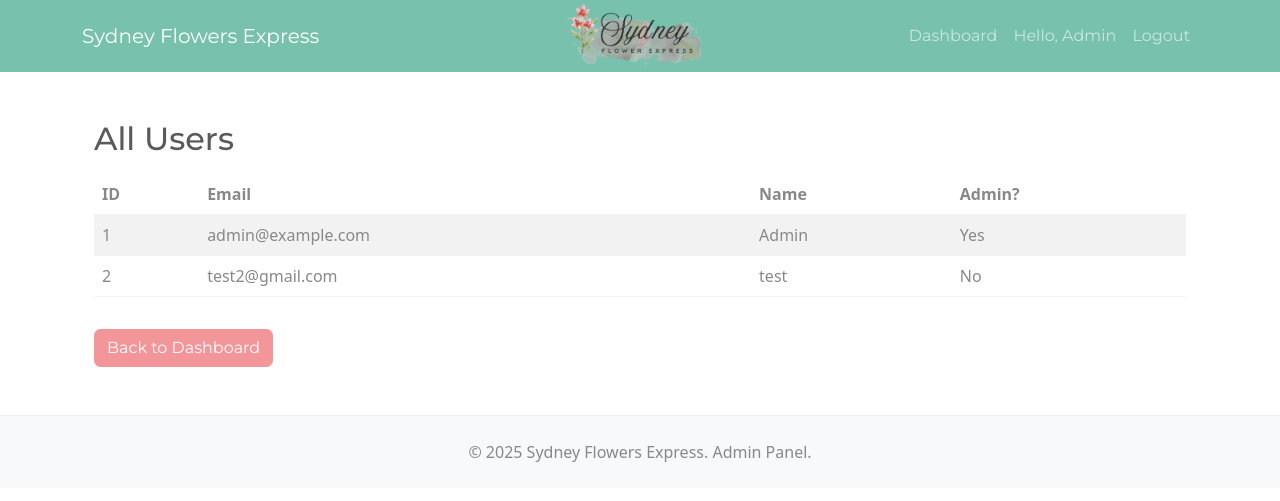
After one commit to belatedbanana/sydney-flowers-express2, a Flask app: page /admin/users in a window 1280 px wide. The commit adds this page. Shown: the top 501 px of the page. Run offline with Flask 3, Linux system fonts and the light colour scheme; a user stored in the database is signed in; some libraries are stand-ins or nearby versions.

```diff
--- a/app.py
+++ b/app.py
@@ -5,6 +5,7 @@ from functools import wraps
 from datetime import datetime
 from flask_mail import Mail, Message
 import json
+from markupsafe import escape
 
 
 app = Flask(__name__)
@@ -259,9 +260,9 @@ def customise():
     confirmation = False
 
     if request.method == 'POST':
-        flower_type = request.form.get('flowerType')
-        colour = request.form.get('colourScheme')
-        message = request.form.get('message')
+        flower_type = escape(request.form.get('flowerType'))
+        colour = escape(request.form.get('colourScheme'))
+        message = escape(request.form.get('message'))
         size = request.form.get('size')
         action = request.form.get('action')
 
@@ -298,25 +299,24 @@ def customise():
 @app.route('/admin/dashboard')
 @admin_required
 def admin_dashboard():
-    users = User.query.all()
-    checkout_orders = CheckoutOrder.query.all()
+    # Retrieve total users from the database
+    total_users = User.query.count()
 
-    total_users = len(users)
-    total_orders = len(checkout_orders)
-    total_revenue = sum(order.total_price for order in checkout_orders)
+    # Retrieve total orders from the database
+    total_orders = CheckoutOrder.query.count()
 
+    # Retrieve total revenue from the database (sum of all order totals)
+    total_revenue = db.session.query(db.func.sum(CheckoutOrder.total_price)).scalar() or 0
+
+    # Retrieve top-selling flowers using a relationship and aggregation
     from collections import Counter
-    import json
-
+    all_orders = CheckoutOrder.query.all()
     flower_counter = Counter()
-    for order in checkout_orders:
-        try:
-            items = json.loads(order.items)
-            for item in items:
-                flower_counter[item['name']] += 1
-        except:
-            continue
-
+    for order in all_orders:
+        # Assuming order.items is a JSON string or list of dicts
+        items = order.items if isinstance(order.items, list) else json.loads(order.items)
+        for item in items:
+            flower_counter[item['name']] += item.get('quantity', 1)
     top_selling = flower_counter.most_common(5)
 
     return render_template(
@@ -508,5 +508,17 @@ def reorder(bouquet_id):
     flash("Bouquet added to cart again!", "success")
     return redirect(url_for('view_cart'))
 
+@app.route('/admin/users')
+@admin_required
+def admin_users():
+    users = User.query.all()
+    return render_template('admin_users.html', users=users)
+
+@app.route('/admin/orders')
+@admin_required
+def admin_orders():
+    orders = CheckoutOrder.query.order_by(CheckoutOrder.created_at.desc()).all()
+    return render_template('admin_orders.html', orders=orders)
+
 if __name__ == '__main__':
     app.run(debug=True)
--- /dev/null
+++ b/templates/admin_users.html
@@ -0,0 +1,28 @@
+{% extends "admin_base.html" %}
+{% block title %}All Users{% endblock %}
+{% block content %}
+<div class="container mt-5">
+  <h2>All Users</h2>
+  <table class="table table-striped mt-3">
+    <thead>
+      <tr>
+        <th>ID</th>
+        <th>Email</th>
+        <th>Name</th>
+        <th>Admin?</th>
+      </tr>
+    </thead>
+    <tbody>
+      {% for user in users %}
+      <tr>
+        <td>{{ user.id }}</td>
+        <td>{{ user.email }}</td>
+        <td>{{ user.name }}</td>
+        <td>{{ "Yes" if user.is_admin else "No" }}</td>
+      </tr>
+      {% endfor %}
+    </tbody>
+  </table>
+  <a href="{{ url_for('admin_dashboard') }}" class="btn btn-secondary mt-3">Back to Dashboard</a>
+</div>
+{% endblock %}
--- a/templates/base.html
+++ b/templates/base.html
@@ -16,7 +16,7 @@
 <body>
 
     <!-- ✅ NAVBAR -->
-    <nav class="navbar navbar-expand-lg navbar-dark bg-primary">
+    <nav class="navbar navbar-expand-lg navbar-dark bg-primary" style="z-index: 1050; position: relative;">
         <div class="container position-relative w-100">
 
             <!-- 🅰️ Brand text on the left -->
```
Also changed, not shown: templates/admin_dashboard.html (+13 -7 lines), instance/users.db, sydney-flowers-express2/README.md (added), sydney-flowers-express2/app.py (added), sydney-flowers-express2/requirements.txt (added), sydney-flowers-express2/static/css/style.css (added), sydney-flowers-express2/static/js/main.js (added), sydney-flowers-express2/templates/admin_dashboard.html (added), sydney-flowers-express2/templates/cart.html (added), sydney-flowers-express2/templates/catalogue.html (added), sydney-flowers-express2/templates/checkout.html (added), sydney-flowers-express2/templates/index.html (added), sydney-flowers-express2/templates/login.html (added), sydney-flowers-express2/templates/register.html (added), 1 more files, 1 other file.
